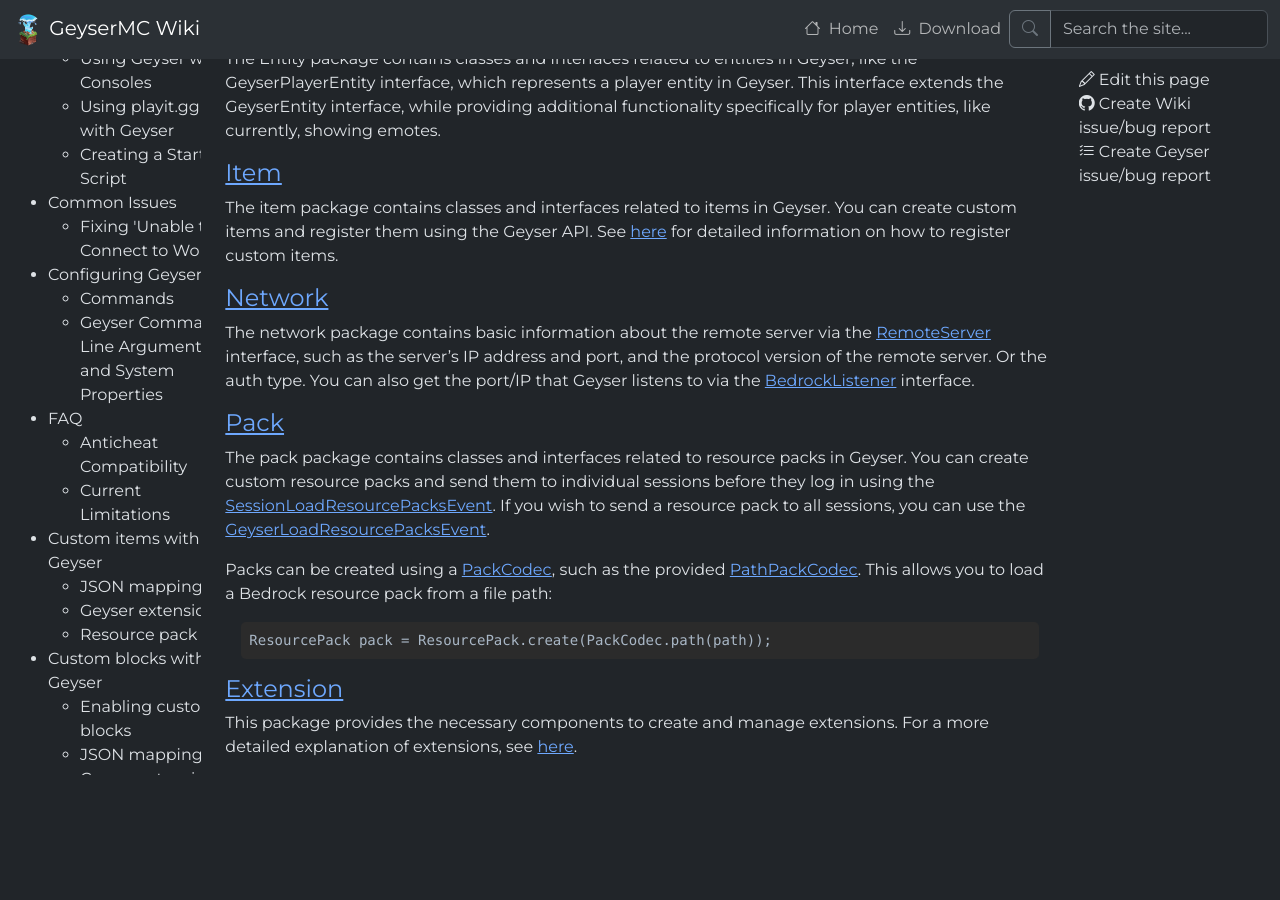
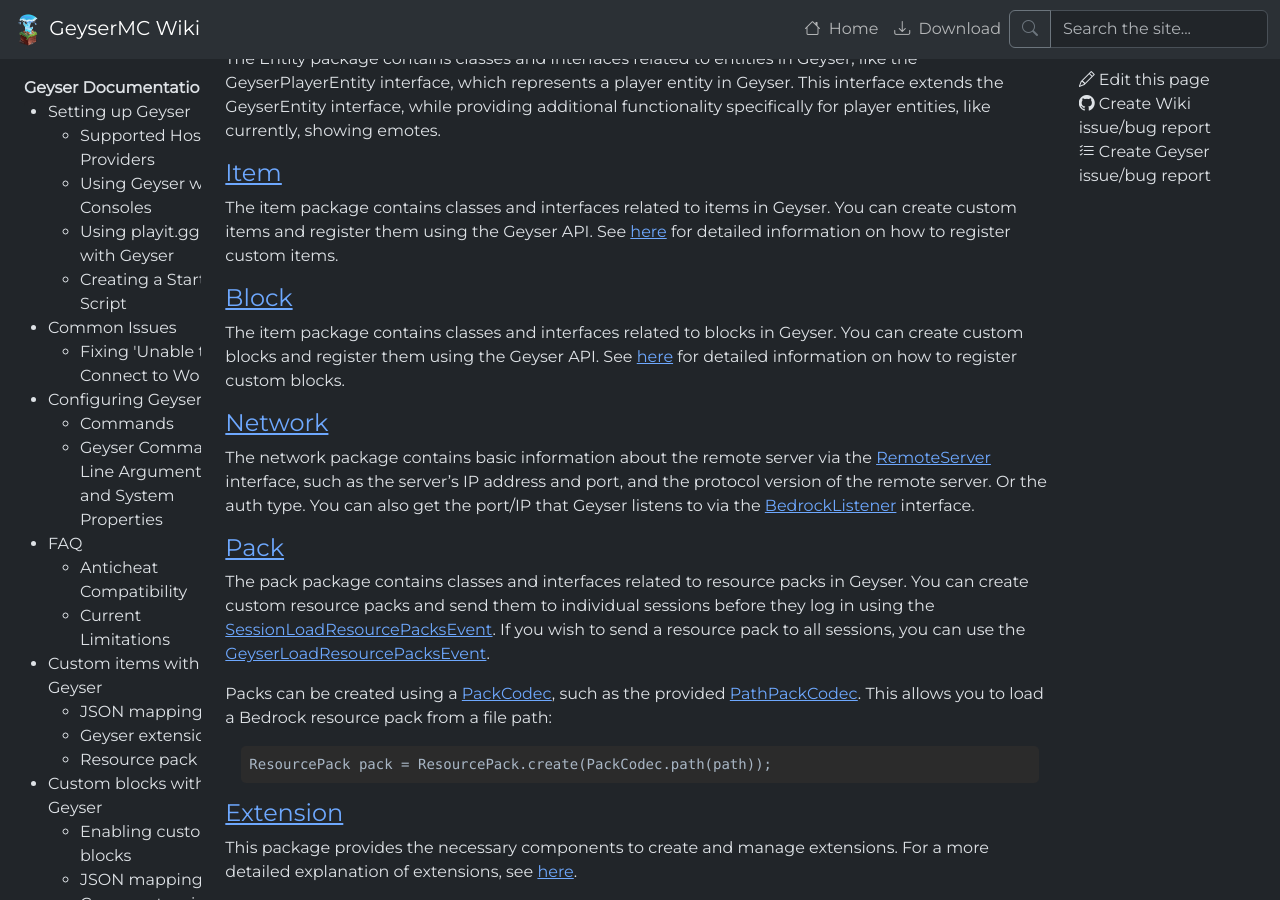
Before and after one commit to GeyserMC/GeyserWiki, a Jekyll site: the page built from _docs/geyser/api.md, in a window 1280 px wide and 900 px high, scrolled down 1809 px. Built offline with Jekyll 4.4.1, drawn with Linux system fonts in a browser that asks for light colours; before the commit the page ends 2584 px from its top, so only the background shows below that.

Commit message:
Update api.md

```diff
--- a/_docs/geyser/api.md
+++ b/_docs/geyser/api.md
@@ -81,6 +81,10 @@
 The item package contains classes and interfaces related to items in Geyser. You can create custom items and register them using the Geyser API.
 See [here](/geyser/custom-items) for detailed information on how to register custom items.
 
+#### [Block](https://github.com/GeyserMC/Geyser/tree/master/api/src/main/java/org/geysermc/geyser/api/block)
+The item package contains classes and interfaces related to blocks in Geyser. You can create custom blocks and register them using the Geyser API.
+See [here](/geyser/custom-blocks) for detailed information on how to register custom blocks.
+
 #### [Network](https://github.com/GeyserMC/Geyser/tree/master/api/src/main/java/org/geysermc/geyser/api/network)
 The network package contains basic information about the remote server via the
 [RemoteServer](https://github.com/GeyserMC/Geyser/blob/master/api/src/main/java/org/geysermc/geyser/api/network/RemoteServer.java)
```
